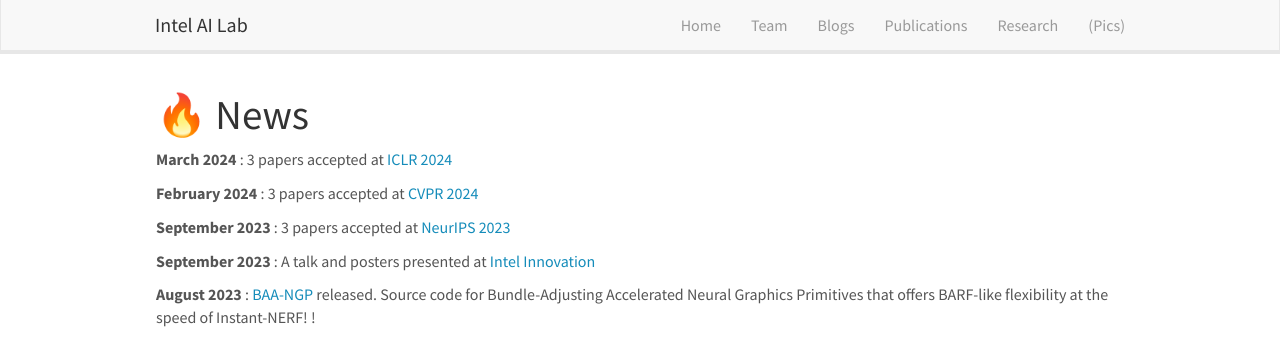
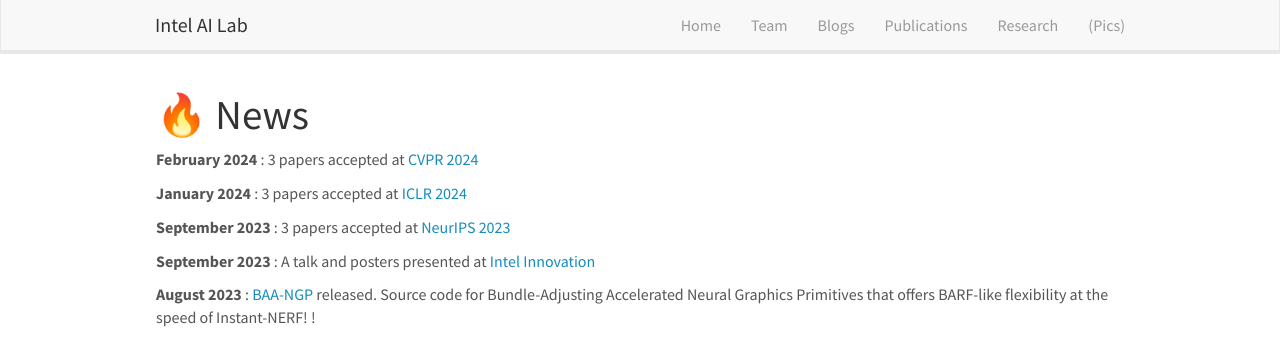
Before and after one commit to intelailabpage/intelailabpage.github.io, a Jekyll site: the page built from _pages/allnews.md, in a window 1280 px wide and 955 px high. Shown: the top 343 px of the window. Built offline with Jekyll 4.4.1, drawn with Linux system fonts in a browser that asks for light colours; nearby versions of some CDN libraries.

Commit message:
Update news.yml

```diff
--- a/_data/news.yml
+++ b/_data/news.yml
@@ -1,8 +1,8 @@
-- date: March 2024
-  headline: 3 papers accepted at <a href="https://iclr.cc/"> ICLR 2024 </a>
-
 - date: February 2024
   headline: 3 papers accepted at <a href="https://cvpr.thecvf.com/"> CVPR 2024 </a>
+
+- date: January 2024
+  headline: 3 papers accepted at <a href="https://iclr.cc/"> ICLR 2024 </a>
 
 - date: September 2023
   headline: 3 papers accepted at <a href="https://nips.cc/"> NeurIPS 2023 </a>
```
